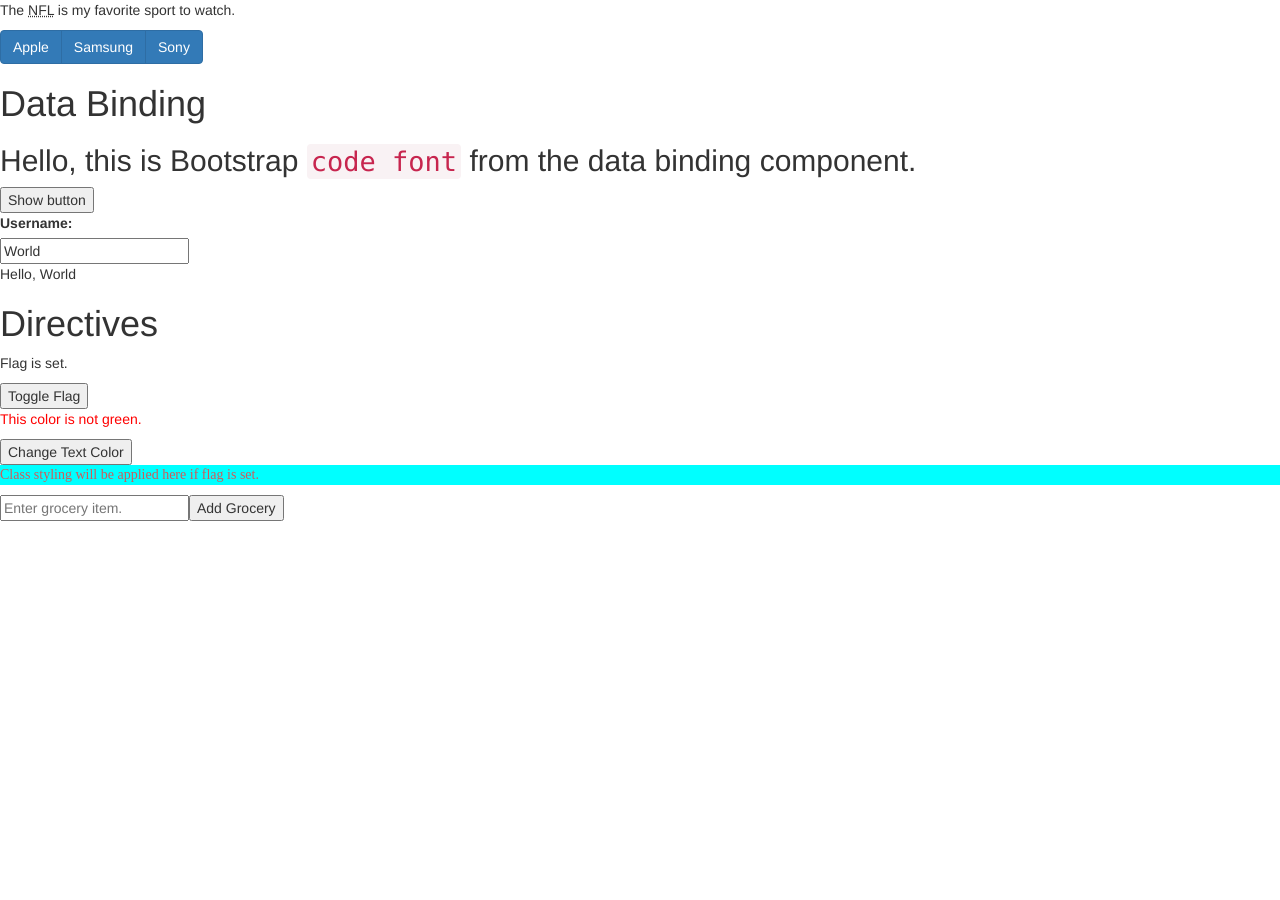
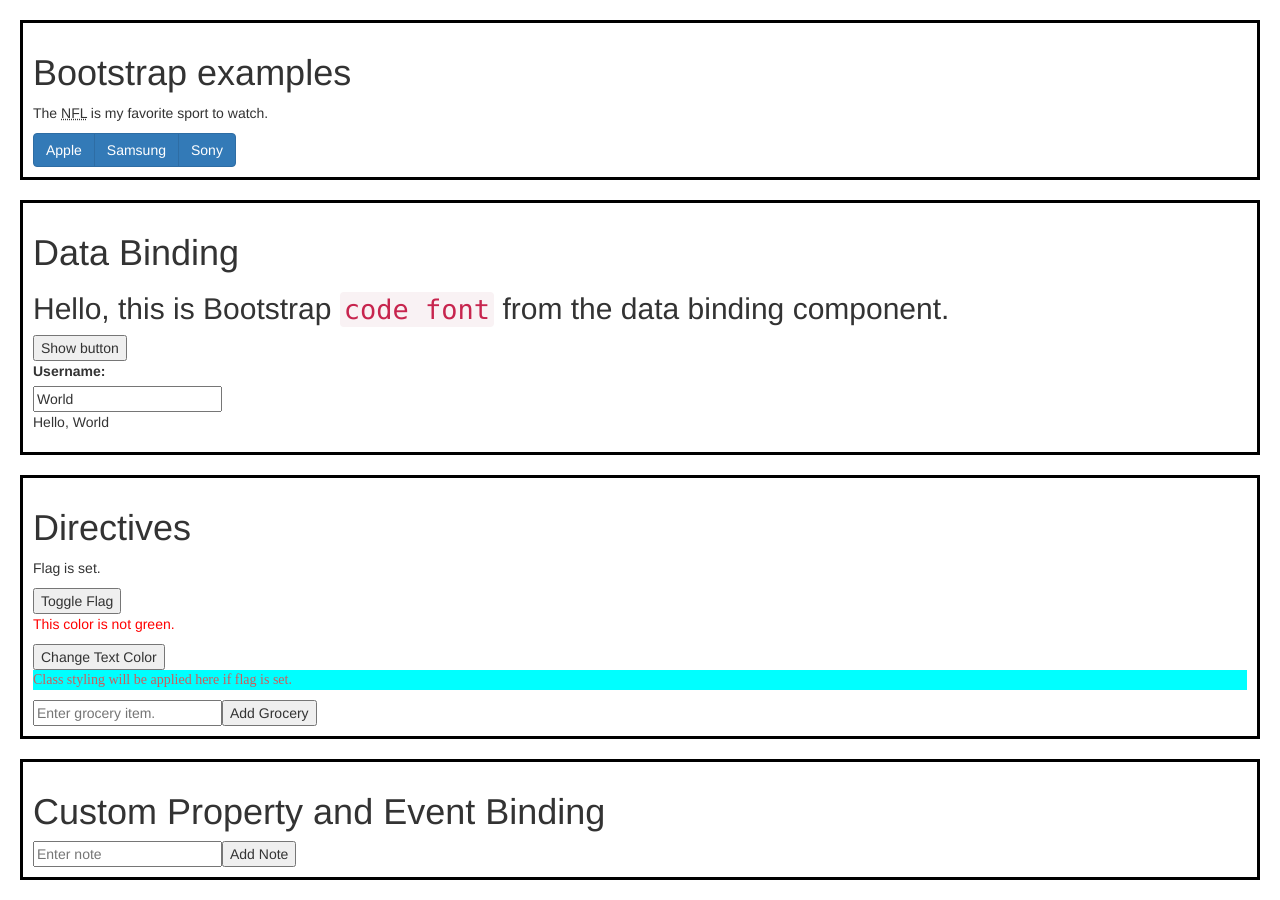
Before and after one commit to mpresident14/AngularExample, an Angular app: page / in a window 1280 px wide. Before the commit the page ends 800 px from the top, so only its background shows below. Built offline with nearby package versions, Linux system fonts and the light colour scheme.

Commit message:
Custom property and event binding, pt 1

```diff
--- a/src/app/app.component.css
+++ b/src/app/app.component.css
@@ -0,0 +1,6 @@
+.box {
+    margin: 20px;
+    padding: 10px;
+    border-style: solid;
+    border-color: black;
+}
--- a/src/app/app.component.html
+++ b/src/app/app.component.html
@@ -1,3 +1,5 @@
+<div class="box">
+  <h1>Bootstrap examples</h1>
   <p>
     <!-- Bootstrap <abbr> tag -->
     The <abbr title="National Football League">NFL</abbr> is my favorite
@@ -10,7 +12,20 @@
     <button type="button" class="btn btn-primary">Samsung</button>
     <button type="button" class="btn btn-primary">Sony</button>
   </div>
+</div>
+
 
 <!--"Import" other components' html-->
+<div class="box">
   <app-databinding></app-databinding>
+</div>
+
+<div class="box">
   <app-directives></app-directives>
+</div>
+
+<div class="box">
+  <!-- Custom property and event binding -->
+  <app-note-input (noteAdded)="onNoteAdded($event)"></app-note-input>
+  <app-note *ngFor="let note of notes" [noteText]="note"></app-note>
+</div>
--- a/src/app/app.component.ts
+++ b/src/app/app.component.ts
@@ -6,5 +6,10 @@ import { Component } from '@angular/core';
   styleUrls: ['./app.component.css']
 })
 export class AppComponent {
-  title = 'first-project';
+  title : string = 'first-project';
+  notes : string[] = [];
+
+  onNoteAdded(note : string) {
+    this.notes.push(note);
+  }
 }
--- a/src/app/databinding/databinding.component.ts
+++ b/src/app/databinding/databinding.component.ts
@@ -4,7 +4,7 @@ import { Component } from '@angular/core';
     selector: 'app-databinding',
     templateUrl: './databinding.component.html'
 })
-export class DataBinding {
+export class DataBindingComponent {
     buttonHidden : boolean = true;
     greeting : string = "Hello";
     username : string = "World";
--- /dev/null
+++ b/src/app/note-input/note-input.component.html
@@ -0,0 +1,3 @@
+<h1>Custom Property and Event Binding</h1>
+<input type="text" placeholder="Enter note" [(ngModel)]="currentNote">
+<button type="button" (click)="onNoteAdded()">Add Note</button>
--- /dev/null
+++ b/src/app/note-input/note-input.component.ts
@@ -0,0 +1,24 @@
+import { Component, OnInit, EventEmitter, Output } from '@angular/core';
+
+@Component({
+  selector: 'app-note-input',
+  templateUrl: './note-input.component.html',
+  styleUrls: ['./note-input.component.css']
+})
+export class NoteInputComponent implements OnInit {
+
+  currentNote : string = "";
+  // @Output allows us "noteAdded" to send data to a parent component (AppComponent)
+  @Output() noteAdded = new EventEmitter<string>();
+
+  constructor() { }
+
+  ngOnInit() {
+  }
+
+  onNoteAdded() : void {
+    this.noteAdded.emit(this.currentNote);
+    this.currentNote = "";
+  }
+
+}
--- /dev/null
+++ b/src/app/note/note.component.html
@@ -0,0 +1 @@
+<p>{{ noteText }}</p>
--- /dev/null
+++ b/src/app/note/note.component.ts
@@ -0,0 +1,18 @@
+import { Component, OnInit, Input } from '@angular/core';
+
+@Component({
+  selector: 'app-note',
+  templateUrl: './note.component.html',
+  styleUrls: ['./note.component.css']
+})
+export class NoteComponent implements OnInit {
+
+  // @Input allows us to receive data into "noteText" from a parent component (AppComponent)
+  @Input() noteText : string;
+
+  constructor() { }
+
+  ngOnInit() {
+  }
+
+}
```
Also changed, not shown: src/app/app.module.ts (+7 -3 lines), src/app/note-input/note-input.component.css (added), src/app/note/note.component.css (added), 2 other files (tests, documents, lock files or other folders). Lines whose indentation alone changed are shown as unchanged.
